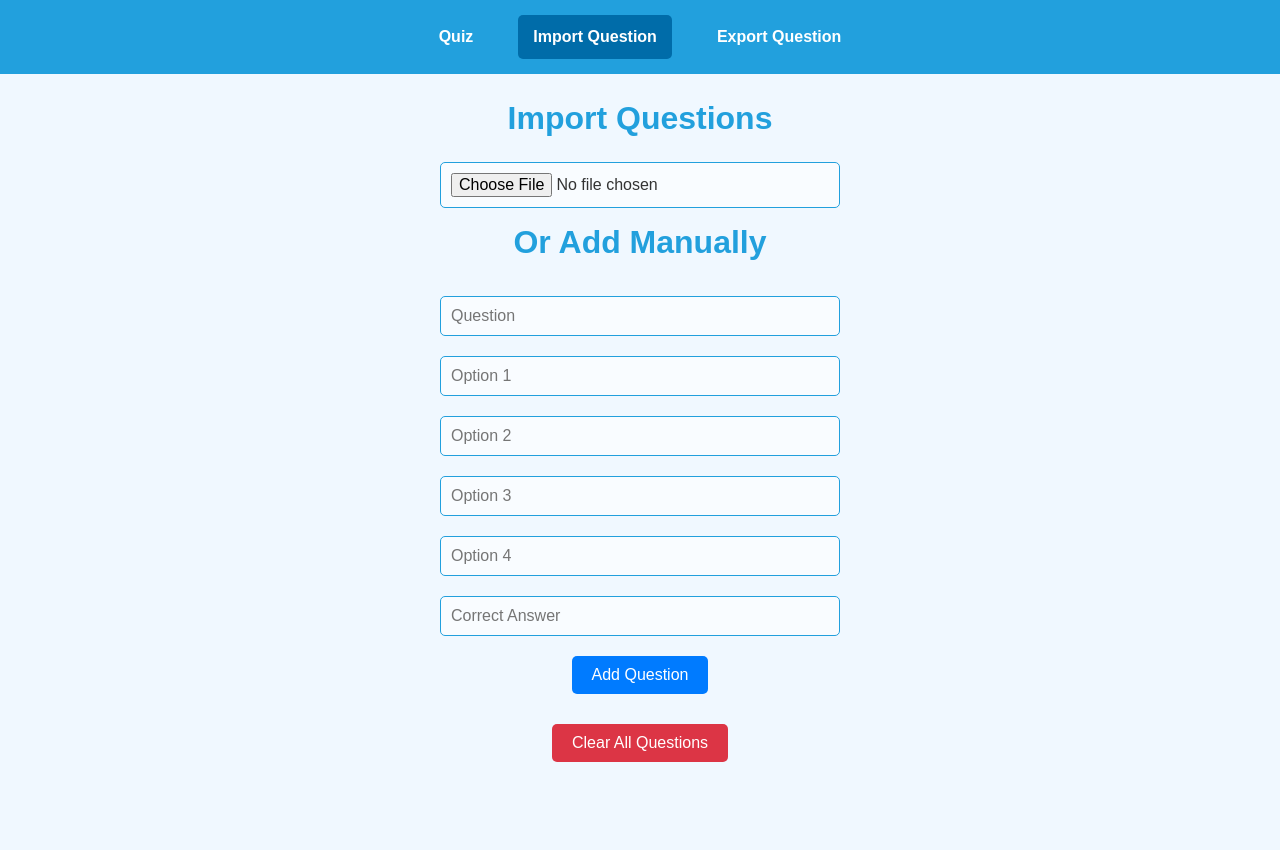
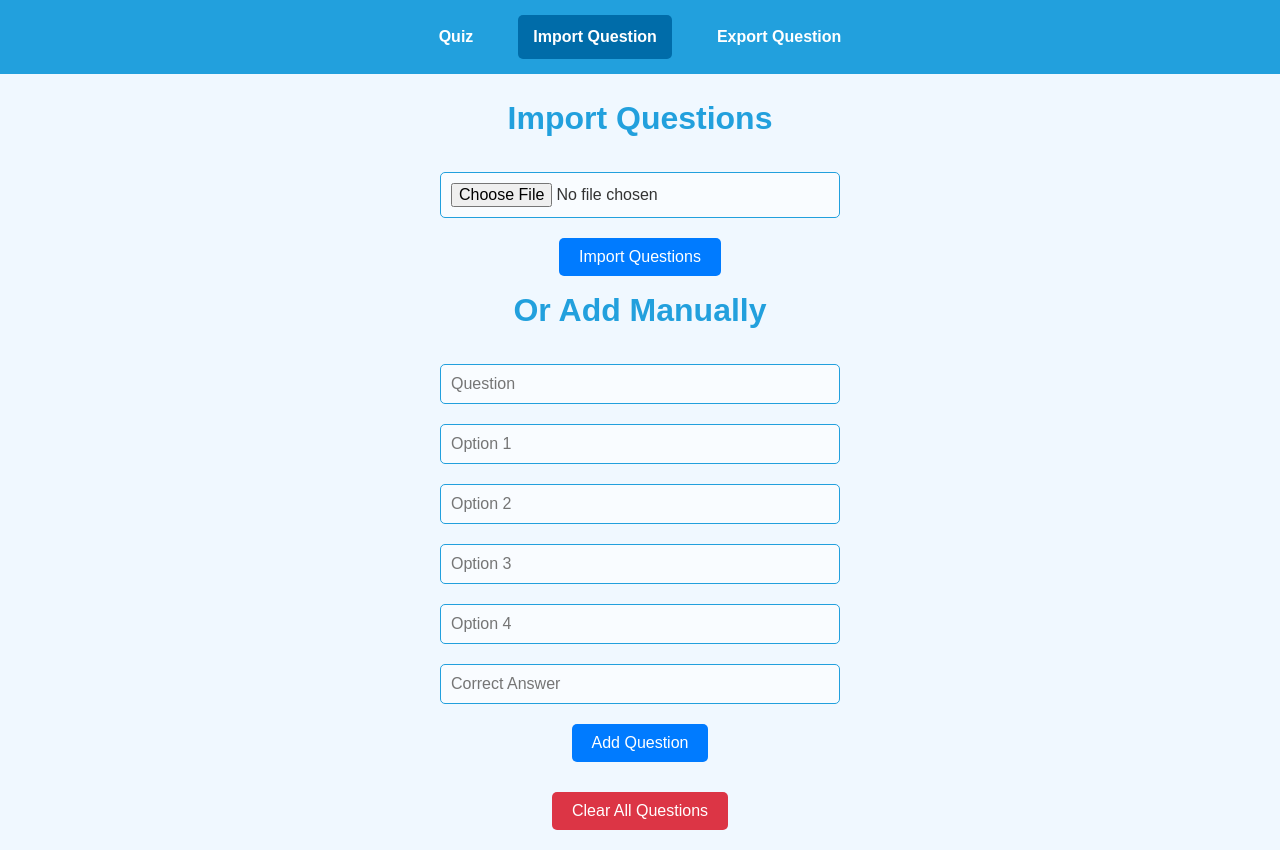
Before and after one commit to nguyenxduc/quiz-app, a React (Create React App) app: page /import in a window 1280 px wide. Before the commit the page ends 800 px from the top, so only its background shows below. Built offline with nearby package versions, Linux system fonts and the light colour scheme.

Commit message:
thay doi phan import

```diff
--- a/src/components/ImportQuestions.jsx
+++ b/src/components/ImportQuestions.jsx
@@ -11,6 +11,7 @@ const ImportQuestions = ({ setQuestions }) => {
     option4: "",
     correctAnswer: "",
   });
+  const [uploadedQuestions, setUploadedQuestions] = useState([]); // Lưu câu hỏi từ file
 
   const handleFileUpload = (e) => {
     const file = e.target.files[0];
@@ -39,10 +40,15 @@ const ImportQuestions = ({ setQuestions }) => {
         correctAnswer: row.correctAnswer,
       }));
 
-      setQuestions((prev) => [...prev, ...formattedData]);
+      setUploadedQuestions(formattedData);
     };
 
     reader.readAsBinaryString(file);
+  };
+
+  const handleImportQuestions = () => {
+    setQuestions((prev) => [...prev, ...uploadedQuestions]);
+    setUploadedQuestions([]);
   };
 
   const handleFormSubmit = () => {
@@ -79,10 +85,16 @@ const ImportQuestions = ({ setQuestions }) => {
 
   return (
     <div className="import-questions-container">
-      <h1>Import Questions</h1>
-      <input type="file" accept=".xlsx, .xls" onChange={handleFileUpload} />
-      <h1>Or Add Manually</h1>
+      <div className="import-container">
+        <h1>Import Questions</h1>
+        <input type="file" accept=".xlsx, .xls" onChange={handleFileUpload} />
+        <button className="import-button" onClick={handleImportQuestions}>
+          Import Questions
+        </button>
+      </div>
+
       <div className="form-container">
+        <h1>Or Add Manually</h1>
         <input
           type="text"
           placeholder="Question"
--- a/src/styles/ImportQuestions.css
+++ b/src/styles/ImportQuestions.css
@@ -1,15 +1,14 @@
-
 .import-question-container {
   background-color: #f0f8ff;
 }
 
-.form-container {
+.form-container,
+.import-container {
   display: flex;
   flex-direction: column;
   align-items: center;
 }
 
-/* Nút Add Question */
 .add-button {
   background-color: #007bff;
   color: white;
@@ -69,3 +68,19 @@ textarea {
 form button {
   margin-top: 20px;
 }
+
+.import-button {
+  background-color: #007bff;
+  color: white;
+  padding: 10px 20px;
+  border: none;
+  border-radius: 5px;
+  font-size: 16px;
+  cursor: pointer;
+  margin: 10px;
+  transition: background-color 0.3s ease-in-out;
+}
+
+.import-button:hover {
+  background-color: #006ca9;
+}
```
